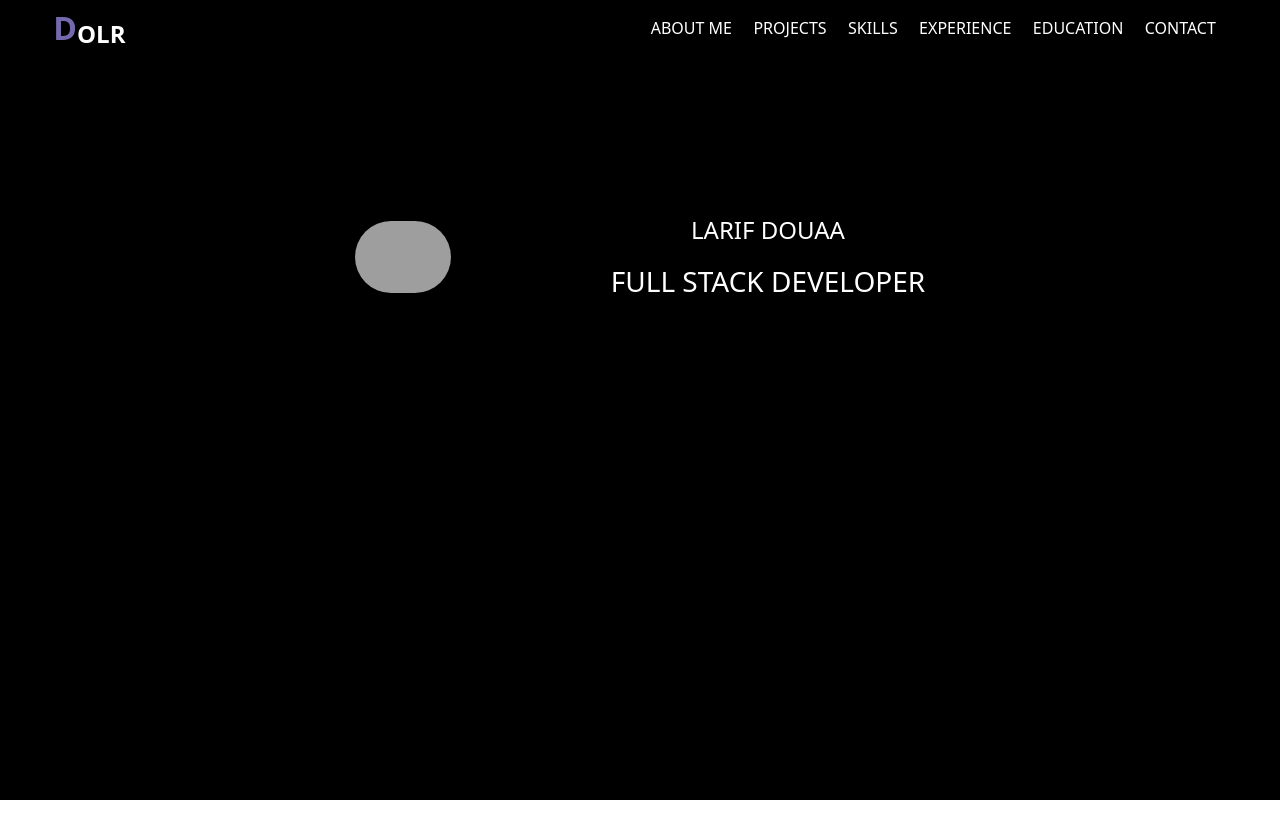
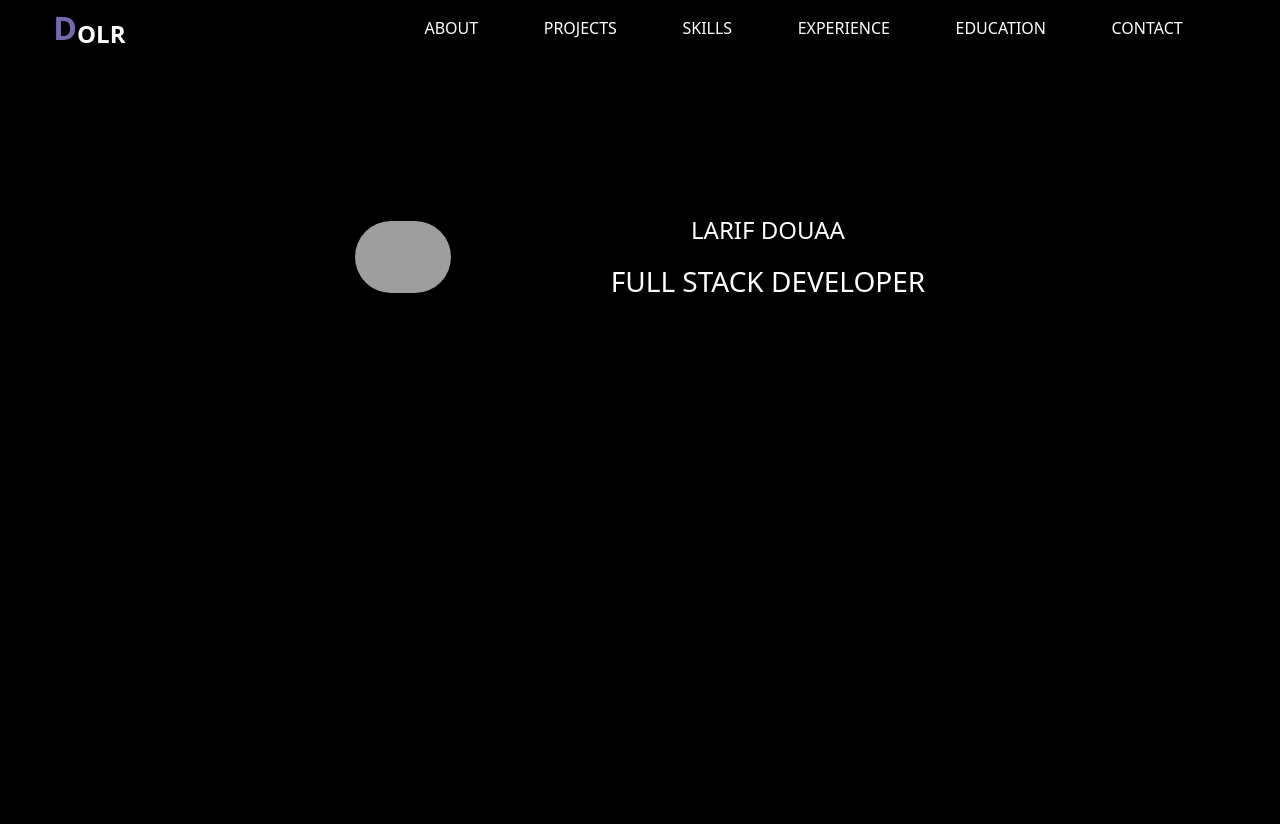
Before and after one commit to Douaa19/MyPortfolio24, a React (Create React App) app: page / in a window 1280 px wide. Before the commit the page ends 800 px from the top, so only its background shows below. Built offline with nearby package versions, Linux system fonts and the light colour scheme; grey boxes are pictures that could not be loaded.

Commit message:
responsiveNavBar

```diff
--- a/src/components/layout/Header.js
+++ b/src/components/layout/Header.js
@@ -3,7 +3,7 @@ import { HeroHeader, NavBar } from "./index";
 
 function Header() {
   return (
-    <div className="w-11/12 h-screen pt-2">
+    <div className="w-11/12 h-screen pt-2 flex flex-col items-center">
       <NavBar />
       <HeroHeader />
     </div>
--- /dev/null
+++ b/src/components/layout/Introduction.js
@@ -0,0 +1,9 @@
+import React from 'react'
+
+function Introduction() {
+  return (
+    <div>Introduction</div>
+  )
+}
+
+export default Introduction
--- a/src/components/layout/NavBar.js
+++ b/src/components/layout/NavBar.js
@@ -3,27 +3,28 @@ import { ReactComponent as MyLogo } from "../../assets/MyLogo1.svg";
 
 function NavBar() {
   const myList = [
-    { name: "about me", link: "/" },
+    { name: "about", link: "/" },
     { name: "projects", link: "/" },
     { name: "skills", link: "/" },
     { name: "experience", link: "/" },
     { name: "education", link: "/" },
     { name: "contact", link: "/" },
   ];
+
   return (
-    <div className="flex justify-between items-center w-full">
+    <div className="md:flex md:justify-between md:items-center w-full">
       <div className="flex items-end">
         <span className="text-main uppercase text-32 font-bold">d</span>
         <span className="text-white uppercase text-24 font-bold">olr</span>
       </div>
-      <div className="w-1/2 flex justify-end items-center">
-        <div className="flex justify-around w-full">
+      <div className="md:w-8/12 flex justify-end md:relative absolute right-8 ">
+        <div className="flex justify-between items-end w-full ssm:flex-col md:flex-row">
           {myList.map((link, index) => (
             <>
               <a
                 key={index}
                 href={`#${link.link}`}
-                className="uppercase px-2 relative text-white text-16 link">
+                className="uppercase px-2 py-0 ssm:py-2 md:mx-2 relative text-white lg:text-16 md:14 md:link sm:text-12 flex items-center md:transition-none md:hover:-translate-x-0 ssm:transition ssm:duration-500 ssm:ease-in-out ssm:hover:-translate-x-4">
                 {link.name}
               </a>
             </>
--- a/src/components/layout/index.js
+++ b/src/components/layout/index.js
@@ -3,5 +3,6 @@ import HeroHeader from "./HeroHeader";
 import Footer from "./Footer";
 import Menu from "./Menu";
 import NavBar from "./NavBar";
+import Introduction from "./Introduction";
 
-export { Header, HeroHeader, Footer, Menu, NavBar };
+export { Header, HeroHeader, Footer, Menu, NavBar, Introduction };
--- a/src/output.css
+++ b/src/output.css
@@ -545,8 +545,16 @@ video {
   --tw-contain-style:  ;
 }
 
+.absolute {
+  position: absolute;
+}
+
 .relative {
   position: relative;
+}
+
+.right-8 {
+  right: 2rem;
 }
 
 .my-4 {
@@ -564,10 +572,6 @@ video {
 
 .h-screen {
   height: 100vh;
-}
-
-.w-1\/2 {
-  width: 50%;
 }
 
 .w-11\/12 {
@@ -591,6 +595,10 @@ video {
   transform: translate(var(--tw-translate-x), var(--tw-translate-y)) rotate(var(--tw-rotate)) skewX(var(--tw-skew-x)) skewY(var(--tw-skew-y)) scaleX(var(--tw-scale-x)) scaleY(var(--tw-scale-y));
 }
 
+.flex-col {
+  flex-direction: column;
+}
+
 .items-end {
   align-items: flex-end;
 }
@@ -611,10 +619,6 @@ video {
   justify-content: space-between;
 }
 
-.justify-around {
-  justify-content: space-around;
-}
-
 .gap-40 {
   gap: 10rem;
 }
@@ -633,16 +637,17 @@ video {
   padding-right: 4px;
 }
 
+.py-0 {
+  padding-top: 0px;
+  padding-bottom: 0px;
+}
+
 .pt-2 {
   padding-top: 4px;
 }
 
 .text-center {
   text-align: center;
-}
-
-.text-16 {
-  font-size: 16px;
 }
 
 .text-24 {
@@ -659,10 +664,6 @@ video {
 
 .font-bold {
   font-weight: 600;
-}
-
-.font-extrabold {
-  font-weight: 700;
 }
 
 .uppercase {
@@ -713,3 +714,108 @@ a.link:hover:after {
     opacity: 1;
   }
 }
+
+@media (min-width: 320px) {
+  .ssm\:flex-col {
+    flex-direction: column;
+  }
+
+  .ssm\:py-2 {
+    padding-top: 4px;
+    padding-bottom: 4px;
+  }
+
+  .ssm\:transition {
+    transition-property: color, background-color, border-color, text-decoration-color, fill, stroke, opacity, box-shadow, transform, filter, -webkit-backdrop-filter;
+    transition-property: color, background-color, border-color, text-decoration-color, fill, stroke, opacity, box-shadow, transform, filter, backdrop-filter;
+    transition-property: color, background-color, border-color, text-decoration-color, fill, stroke, opacity, box-shadow, transform, filter, backdrop-filter, -webkit-backdrop-filter;
+    transition-timing-function: cubic-bezier(0.4, 0, 0.2, 1);
+    transition-duration: 150ms;
+  }
+
+  .ssm\:duration-100 {
+    transition-duration: 100ms;
+  }
+
+  .ssm\:duration-500 {
+    transition-duration: 500ms;
+  }
+
+  .ssm\:ease-in-out {
+    transition-timing-function: cubic-bezier(0.4, 0, 0.2, 1);
+  }
+
+  .ssm\:hover\:-translate-x-5:hover {
+    --tw-translate-x: -1.25rem;
+    transform: translate(var(--tw-translate-x), var(--tw-translate-y)) rotate(var(--tw-rotate)) skewX(var(--tw-skew-x)) skewY(var(--tw-skew-y)) scaleX(var(--tw-scale-x)) scaleY(var(--tw-scale-y));
+  }
+
+  .ssm\:hover\:-translate-x-4:hover {
+    --tw-translate-x: -1rem;
+    transform: translate(var(--tw-translate-x), var(--tw-translate-y)) rotate(var(--tw-rotate)) skewX(var(--tw-skew-x)) skewY(var(--tw-skew-y)) scaleX(var(--tw-scale-x)) scaleY(var(--tw-scale-y));
+  }
+
+  .ssm\:hover\:opacity-80:hover {
+    opacity: 0.8;
+  }
+}
+
+@media (min-width: 640px) {
+  .sm\:text-12 {
+    font-size: 12px;
+  }
+}
+
+@media (min-width: 768px) {
+  .md\:relative {
+    position: relative;
+  }
+
+  .md\:mx-2 {
+    margin-left: 0.5rem;
+    margin-right: 0.5rem;
+  }
+
+  .md\:flex {
+    display: flex;
+  }
+
+  .md\:w-8\/12 {
+    width: 66.666667%;
+  }
+
+  .md\:flex-row {
+    flex-direction: row;
+  }
+
+  .md\:items-center {
+    align-items: center;
+  }
+
+  .md\:justify-between {
+    justify-content: space-between;
+  }
+
+  .md\:transition {
+    transition-property: color, background-color, border-color, text-decoration-color, fill, stroke, opacity, box-shadow, transform, filter, -webkit-backdrop-filter;
+    transition-property: color, background-color, border-color, text-decoration-color, fill, stroke, opacity, box-shadow, transform, filter, backdrop-filter;
+    transition-property: color, background-color, border-color, text-decoration-color, fill, stroke, opacity, box-shadow, transform, filter, backdrop-filter, -webkit-backdrop-filter;
+    transition-timing-function: cubic-bezier(0.4, 0, 0.2, 1);
+    transition-duration: 150ms;
+  }
+
+  .md\:transition-none {
+    transition-property: none;
+  }
+
+  .md\:hover\:-translate-x-0:hover {
+    --tw-translate-x: -0px;
+    transform: translate(var(--tw-translate-x), var(--tw-translate-y)) rotate(var(--tw-rotate)) skewX(var(--tw-skew-x)) skewY(var(--tw-skew-y)) scaleX(var(--tw-scale-x)) scaleY(var(--tw-scale-y));
+  }
+}
+
+@media (min-width: 950px) {
+  .lg\:text-16 {
+    font-size: 16px;
+  }
+}
--- a/src/pages/Home.js
+++ b/src/pages/Home.js
@@ -1,11 +1,12 @@
 import React from "react";
-import { Header } from "../components/layout";
+import { Header, Introduction } from "../components/layout";
 
 function Home() {
   return (
     <div className="w-full bg-black">
-      <div className="flex justify-center">
+      <div className="flex flex-col items-center">
         <Header />
+        <Introduction />
       </div>
     </div>
   );
--- a/tailwind.config.js
+++ b/tailwind.config.js
@@ -2,6 +2,10 @@
 module.exports = {
   content: ["./src/**/*.{js,jsx,ts,tsx}"],
   theme: {
+    safelist: [
+      "animate-[fade-in_1s_ease-in-out]",
+      "animate-[fade-in-down_1s_ease-in-out]",
+    ],
     screens: {
       ssm: "320px",
       sm: "640px",
```
